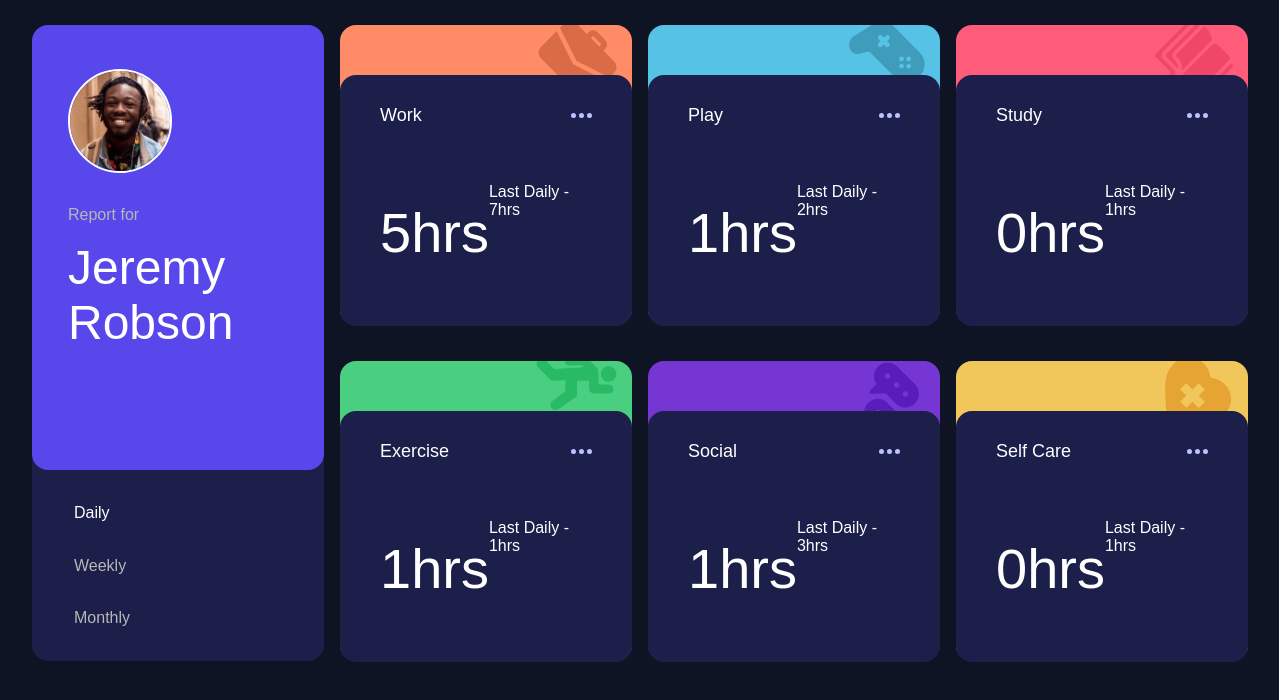
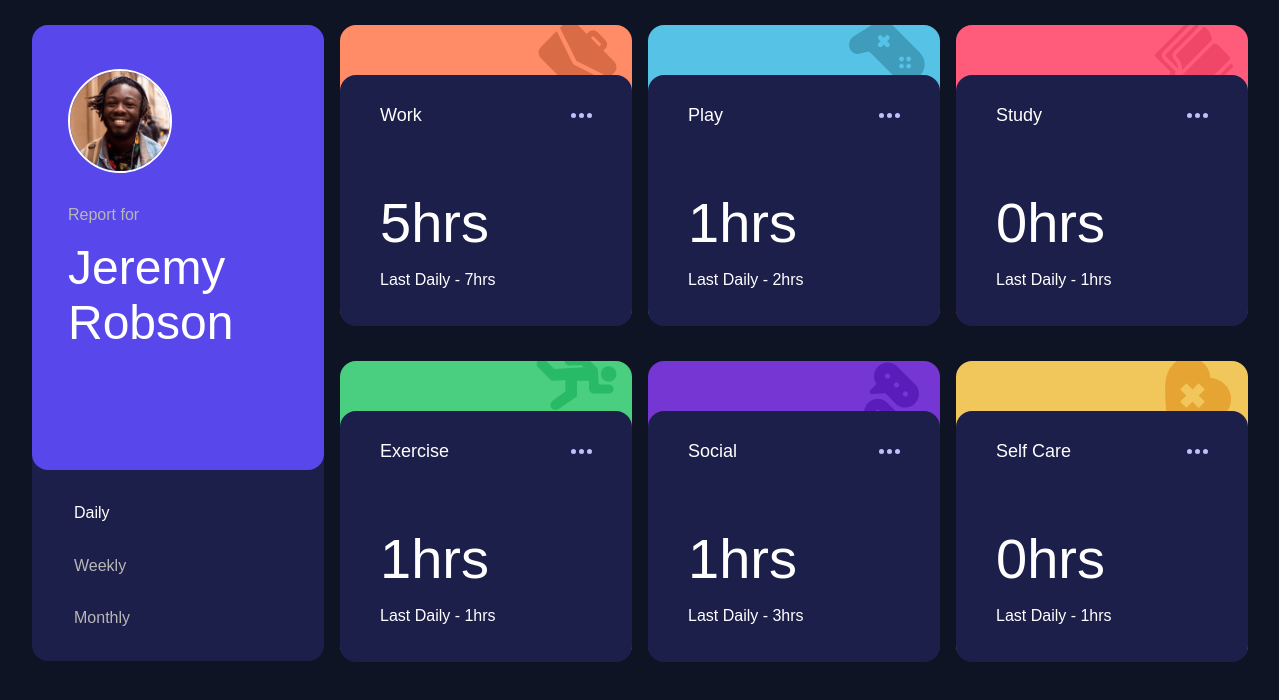
Before and after one commit to miaawong/time-tracking-dashboard, a plain HTML site: page index.html in a window 1536 px wide. Shown: the whole page, without its empty margins (128-1407 px from the left). Drawn offline with Linux system fonts and the light colour scheme.

Commit message:
fix time flex direction

```diff
--- a/styles.css
+++ b/styles.css
@@ -191,4 +191,9 @@ main {
   .duration {
     margin-top: 64px;
   }
+  .time {
+    align-items: flex-start;
+    flex-direction: column;
+    margin: 0;
+  }
 }
```
